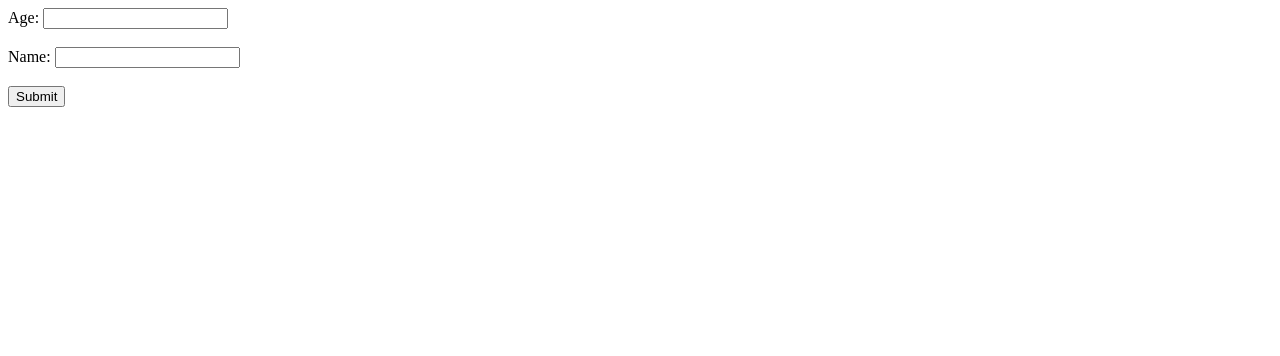
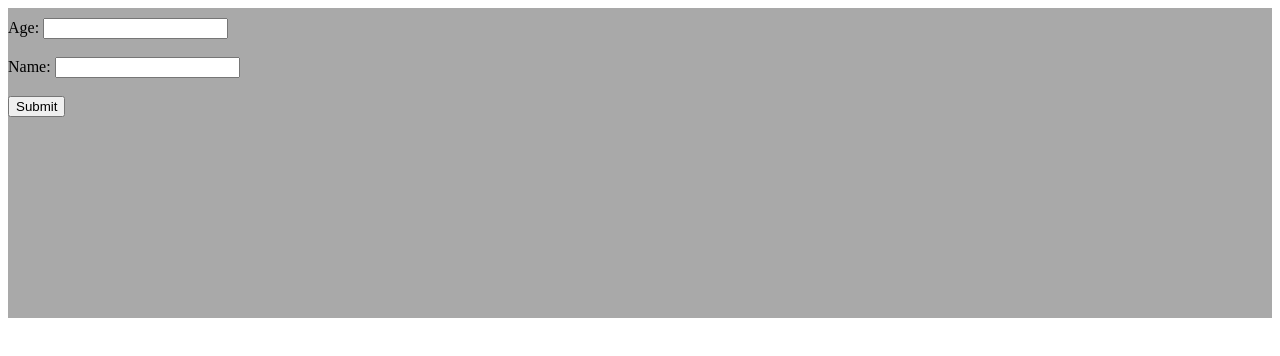
Before and after one commit to acciojob/promises-and-chains-Shrikanttathe-hub, a website: page main.html in a window 1280 px wide. Drawn offline with Linux system fonts and the light colour scheme.

Commit message:
created a submission

```diff
--- a/styles.css
+++ b/styles.css
@@ -1 +1,14 @@
 /*  your css code here. If applicable */
+#userForm{
+	width: 300 px;
+	height:300px;
+	background-color:darkgrey;
+	align-items: center;
+	justify-content: center;
+	padding-top:10px
+
+}
+input{
+	align-items:center;
+
+}
```
